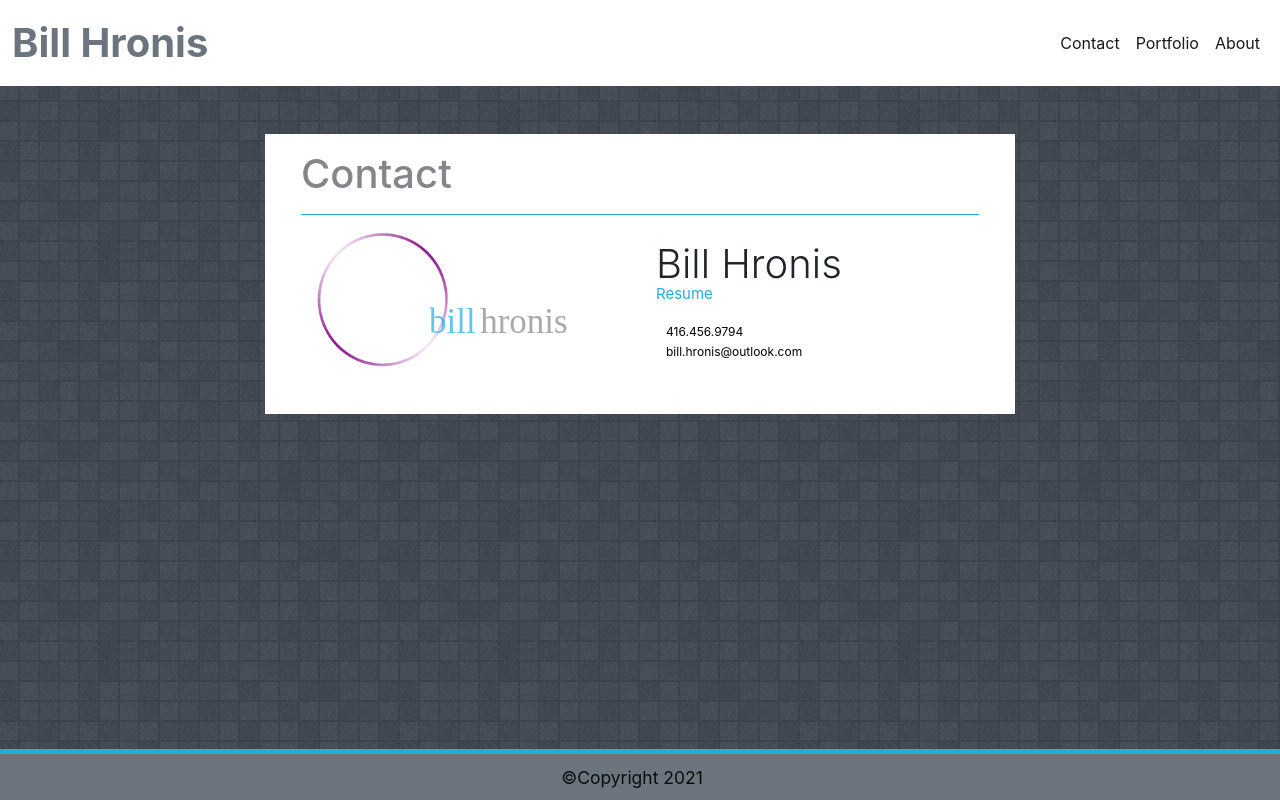
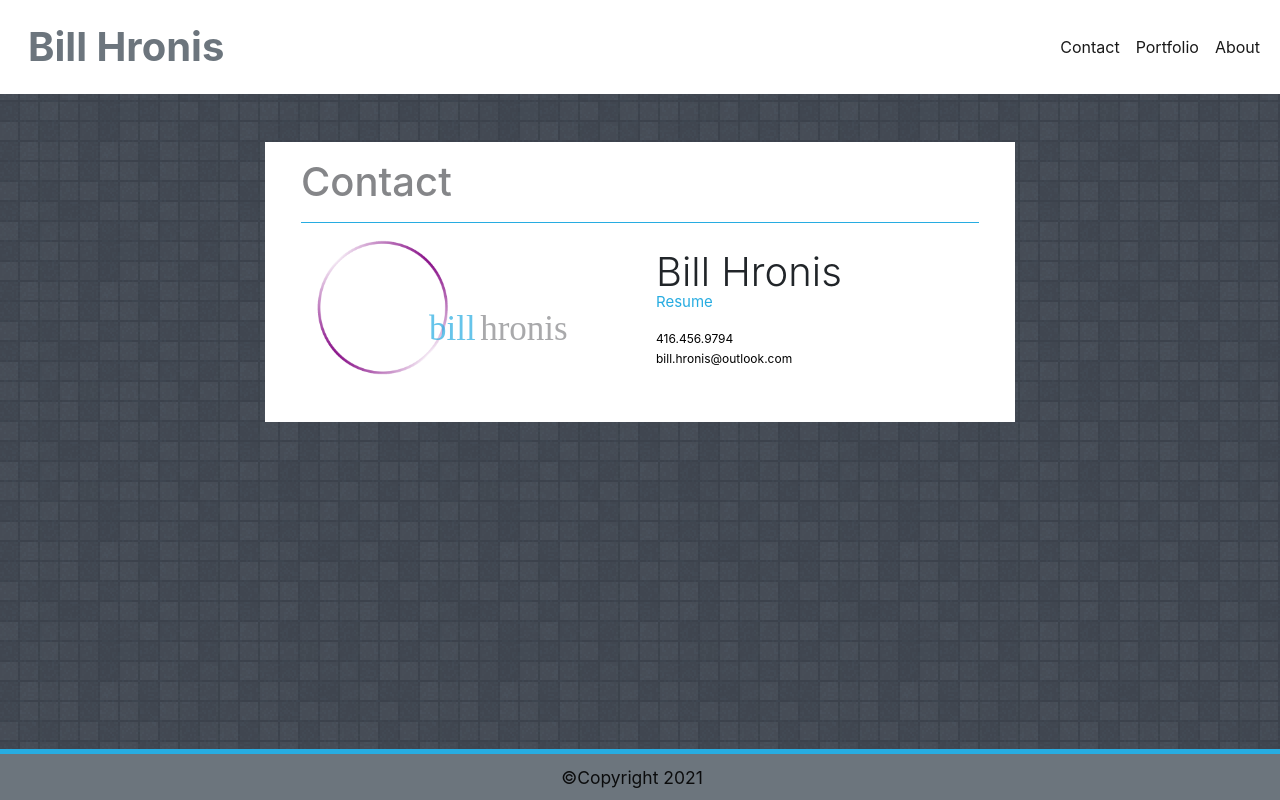
Before and after one commit to daze77/ReactPortfolio, a React (Create React App) app in the folder client/: page /Contact in a window 1280 px wide. Built offline with nearby package versions, Linux system fonts and the light colour scheme; a web font is replaced by a local one.

Commit message:
updated navbar css

```diff
--- a/client/src/components/ContactCard/ContactCard.css
+++ b/client/src/components/ContactCard/ContactCard.css
@@ -23,7 +23,7 @@
   }
 
 i.fa-envelope-square, i.fa-phone-alt{
-    padding-right: 10px
+    /* padding-right: 10px */
 }
 
 #contactCard > .header{
--- /dev/null
+++ b/client/src/components/NavBar/NavBar.css
@@ -0,0 +1,3 @@
+.navbar-brand{
+    padding: 0.55rem 1rem;
+}
--- a/client/src/components/NavBar/NavBar.js
+++ b/client/src/components/NavBar/NavBar.js
@@ -1,5 +1,6 @@
 import React from 'react'
 import { Link } from "react-router-dom";
+import './NavBar.css'
 
 
 function NavBar(){
```
